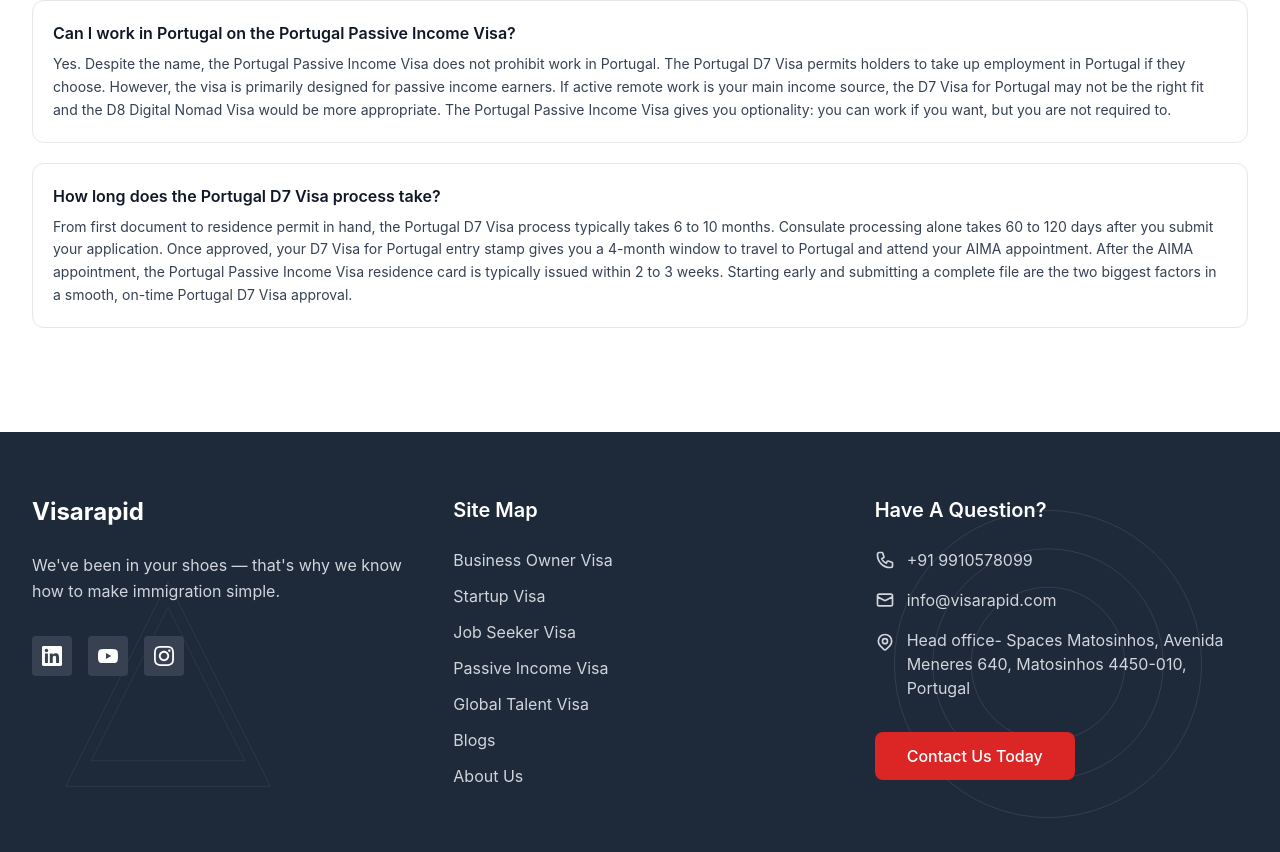
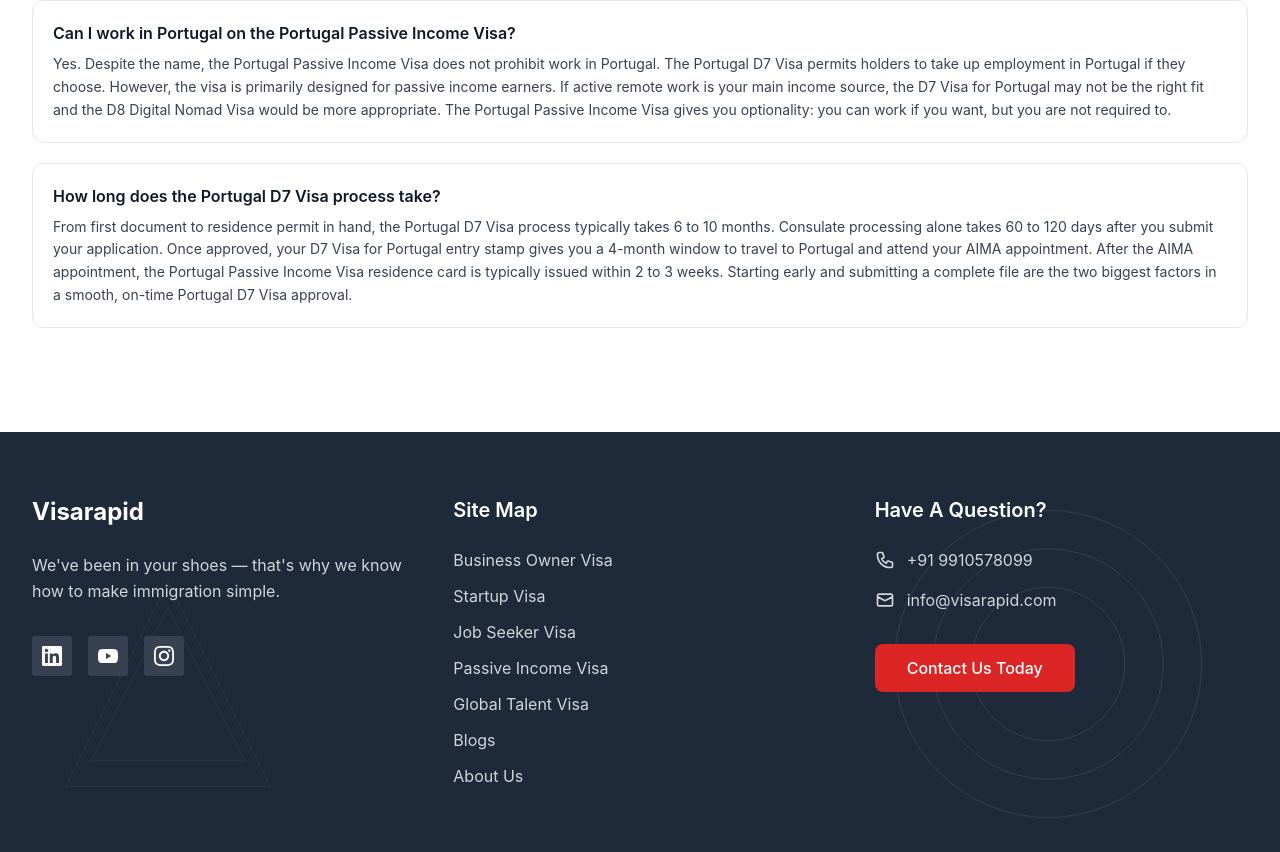
Before and after one commit to badalnsit/visa-rapid, a Next.js app in the folder visa-rapid/: page /portugal-d7-passive-income-visa in a window 1280 px wide. Shown: the part 5422-6274 px from the top of the page. Built offline with nearby package versions, Linux system fonts and the light colour scheme.

Commit message:
Remove Portugal address and incorporation claim
Drop the head office address block from the footer (no replacement
address) and remove the "legally incorporated in Portugal" sentence
from the About page reason card.

```diff
--- a/visa-rapid/src/components/AboutContent.tsx
+++ b/visa-rapid/src/components/AboutContent.tsx
@@ -6,7 +6,7 @@ const reasons = [
   {
     number: '01',
     title: 'Based in Europe — Not Advising From Outside',
-    desc: 'We are legally incorporated in Portugal. We operate inside the European system, not around it.',
+    desc: 'We operate inside the European system, not around it.',
   },
   {
     number: '02',
--- a/visa-rapid/src/components/Footer.tsx
+++ b/visa-rapid/src/components/Footer.tsx
@@ -111,13 +111,6 @@ const Footer = () => {
                 </svg>
                 <span>info@visarapid.com</span>
               </div>
-              <div className="flex items-start text-gray-300">
-                <svg className="w-5 h-5 mr-3 mt-1 flex-shrink-0" fill="none" stroke="currentColor" viewBox="0 0 24 24">
-                  <path strokeLinecap="round" strokeLinejoin="round" strokeWidth={2} d="M17.657 16.657L13.414 20.9a1.998 1.998 0 01-2.827 0l-4.244-4.243a8 8 0 1111.314 0z" />
-                  <path strokeLinecap="round" strokeLinejoin="round" strokeWidth={2} d="M15 11a3 3 0 11-6 0 3 3 0 016 0z" />
-                </svg>
-                <span>Head office- Spaces Matosinhos, Avenida Meneres 640, Matosinhos 4450-010, Portugal</span>
-              </div>
             </div>
 
             <div className="mt-8">
```
